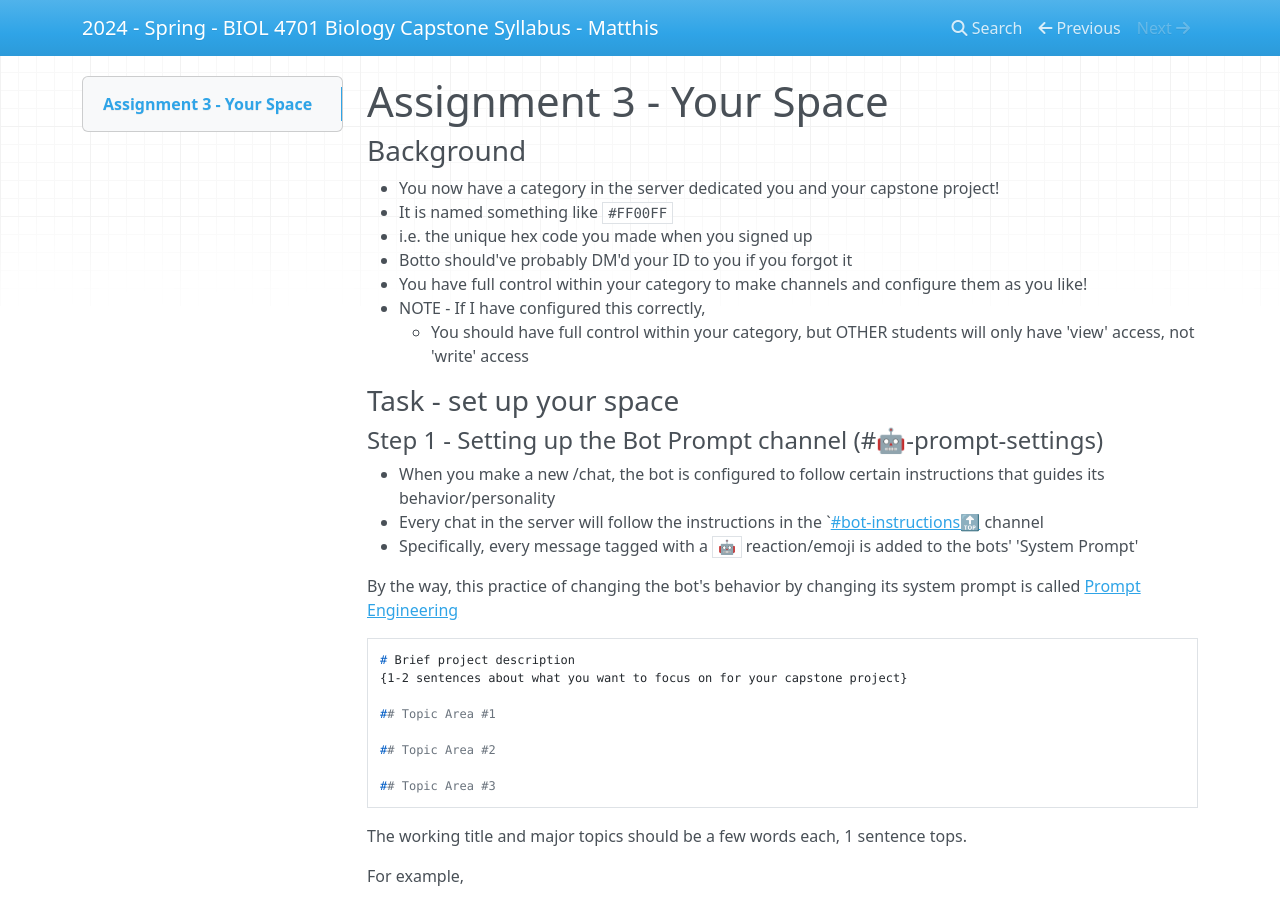
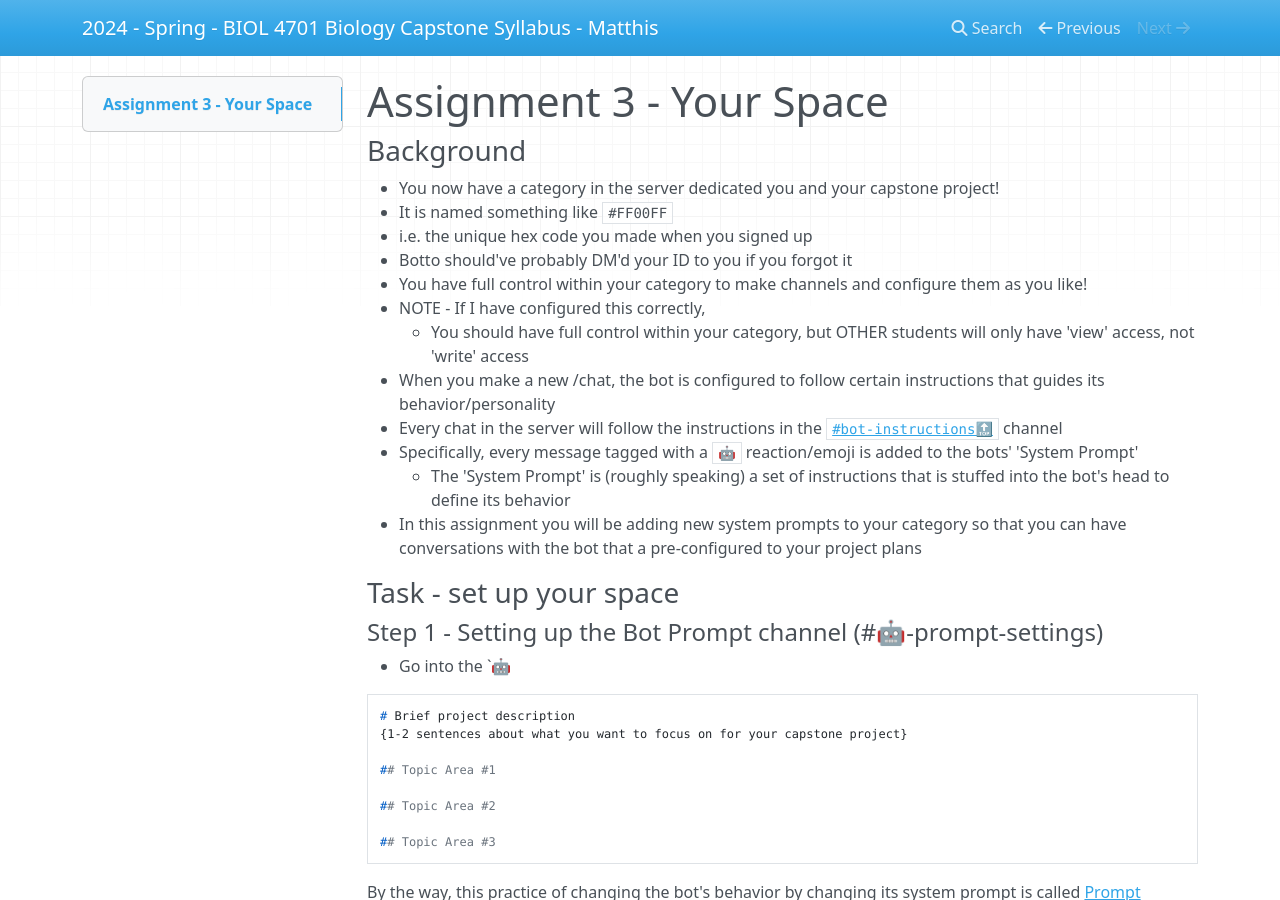
Before and after one commit to HumanMovementNeuroscience/capstone, an MkDocs documentation site: the page built from docs/course_materials/assignments/assignment3/assignment3-student-instructions.md, in a window 1280 px wide and 900 px high. Built offline with MkDocs 1.6.1, drawn with Linux system fonts in a browser that asks for light colours; nearby versions of some CDN libraries.

Commit message:
Feb 7, 2024, 2:22 PM

````diff
--- a/docs/course_materials/assignments/assignment3/assignment3-student-instructions.md
+++ b/docs/course_materials/assignments/assignment3/assignment3-student-instructions.md
@@ -10,15 +10,17 @@
 - You have full control within your category to make channels and configure them as you like!
    - NOTE - If I have configured this correctly,
       - You should have full control within your category, but OTHER students will only have 'view' access, not 'write' access
+- When you make a new /chat, the bot is configured to follow certain instructions that guides its behavior/personality
+- Every chat in the server will follow the instructions in the [`#bot-instructions🔝`](https://discord.com/channels/1194766712680222800/1194766713267433554) channel
+  - Specifically, every message tagged with a `🤖` reaction/emoji is added to the bots' 'System Prompt'
+    - The 'System Prompt' is (roughly speaking) a set of instructions that is stuffed into the bot's head to define its behavior
+- In this assignment you will be adding new system prompts to your category so that you can have conversations with the bot that a pre-configured to your project plans
 
 ### Task - set up your space
 #### Step 1 - Setting up the Bot Prompt channel (#🤖-prompt-settings)
-- When you make a new /chat, the bot is configured to follow certain instructions that guides its behavior/personality
-- Every chat in the server will follow the instructions in the `[#bot-instructions🔝](https://discord.com/channels/1194766712680222800/1194766713267433554) channel
-  - Specifically, every message tagged with a `🤖` reaction/emoji is added to the bots' 'System Prompt'
+ - Go into the `🤖
 
 
-By the way, this practice of changing the bot's behavior by changing its system prompt is called [Prompt Engineering](https://platform.openai.com/docs/guides/prompt-engineering)
 ```
 # Brief project description
 {1-2 sentences about what you want to focus on for your capstone project}
@@ -30,9 +32,7 @@ By the way, this practice of changing the bot's behavior by changing its system
 ## Topic Area #3
 ```
 
-The working title and major topics should be a few words each, 1 sentence tops.
-
-For example,
+By the way, this practice of changing the bot's behavior by changing its system prompt is called [Prompt Engineering](https://platform.openai.com/docs/guides/prompt-engineering)
 
 #### Step 2 - Make a channel for each topic
 - Make a channel for each major topic in your space
````
